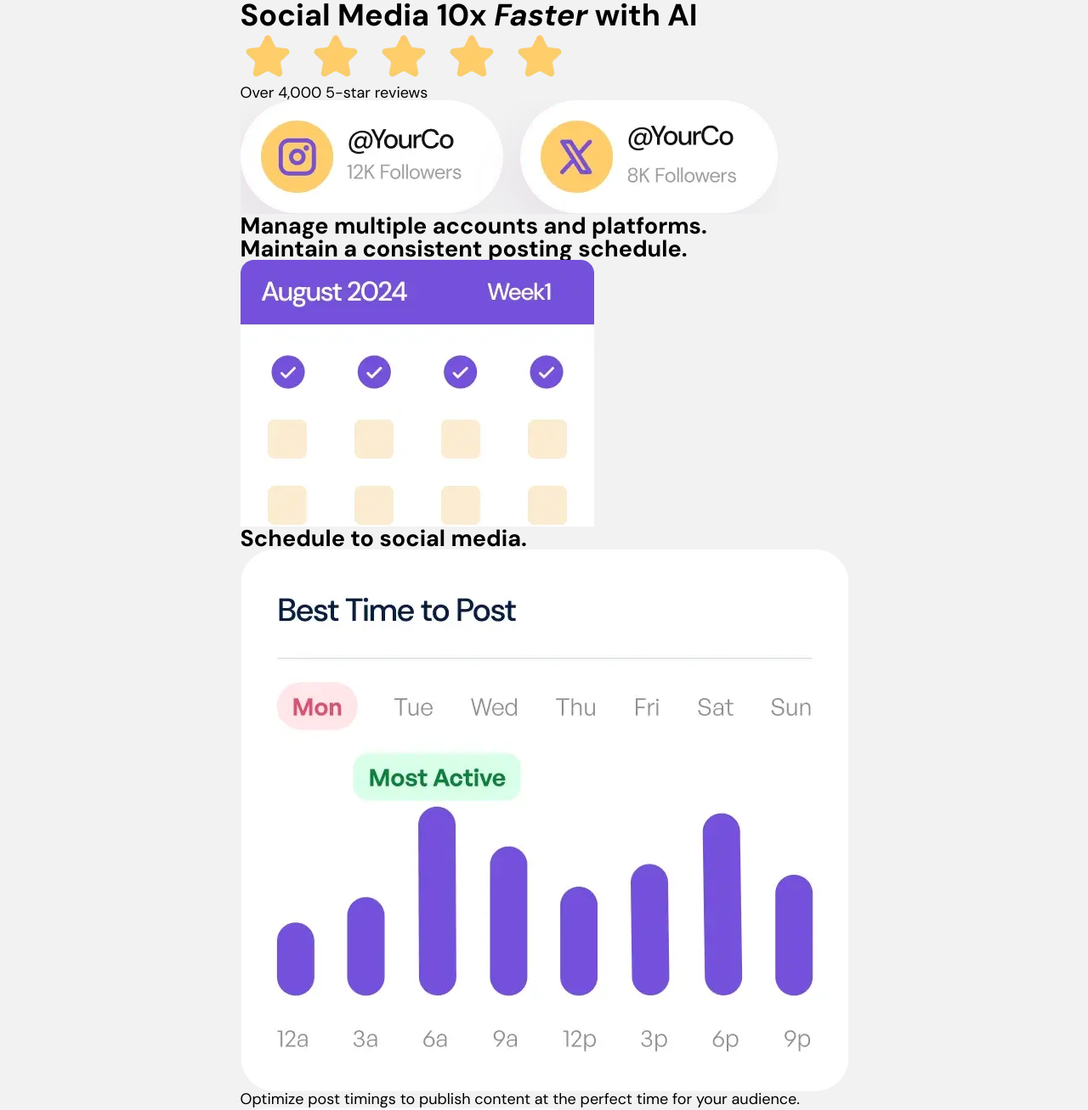
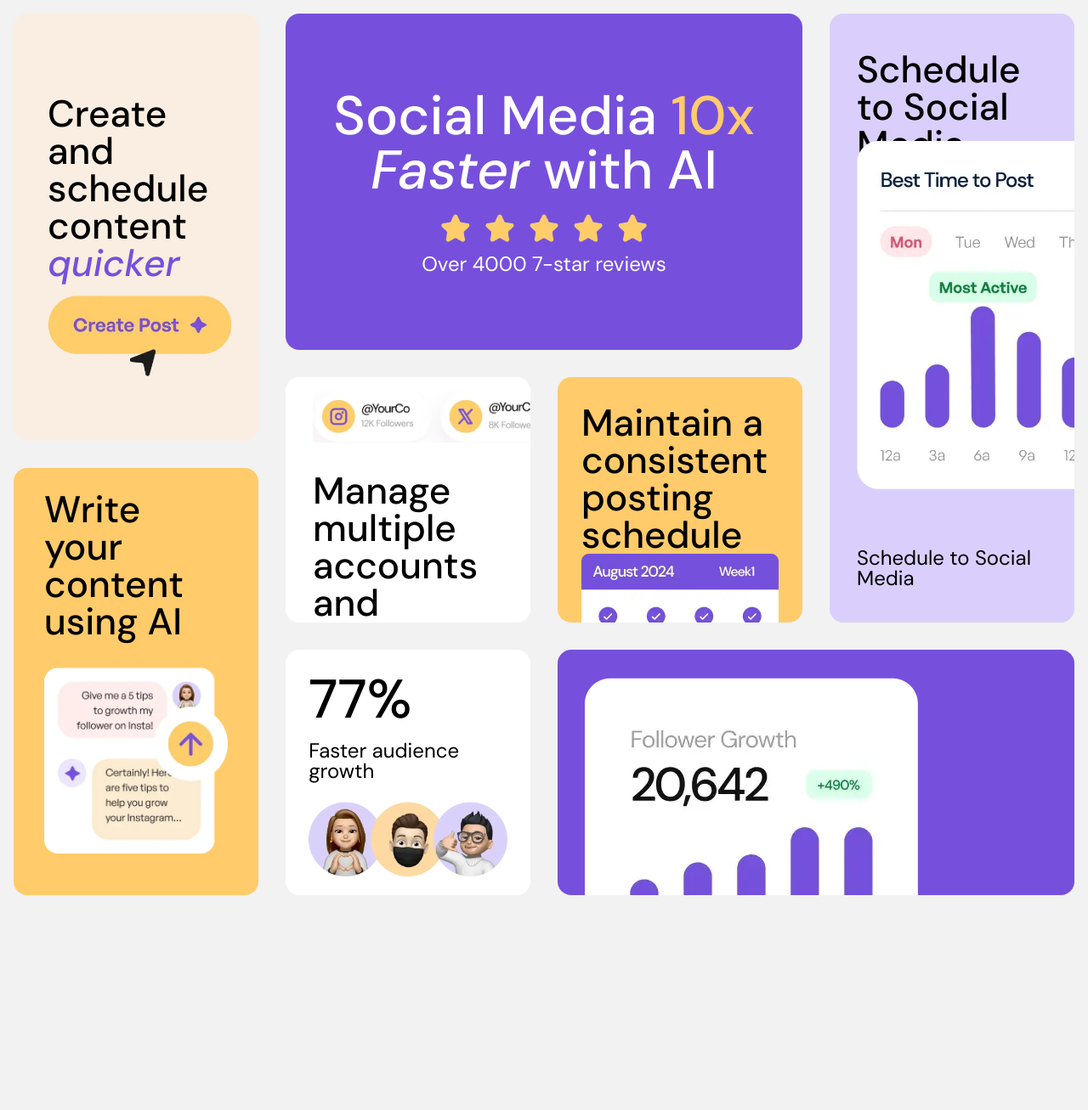
Before and after one commit to bigdave001/bento-grid, a plain HTML site: page index.html in a window 1280 px wide. Shown: the top 1307 px of the page at 85% size. After the commit the page ends 1070 px from the top, so only its background shows below. Drawn offline with Linux system fonts and the light colour scheme.

Commit message:
Update index.html

```diff
--- a/index.html
+++ b/index.html
@@ -8,51 +8,60 @@
 		<link rel="stylesheet" href="style.css" />
 
 
-
+		<link rel="preconnect" href="https://fonts.googleapis.com"/>
 		<link rel="preconnect" href="https://fonts.gstatic.com" crossorigin />
 		<link href="https://fonts.googleapis.com/css2?family=DM+Sans:ital,opsz,wght@0,9..40,100..1000;1,9..40,100..1000&display=swap" rel="stylesheet" />
 		<title>Frontend Mentor | Bento grid</title>
 
 
 
-
     </head>
 	<body>
-		<div class="container">
-			<div class="card title-card">
-				<h1>Social Media <span>10x</span> <em>Faster</em> with AI</h1>
-				<img src="illustration-five-stars.webp" alt="five stars" />
-				<p>Over 4,000 5-star reviews</p>
+	 <div class="bento-grid">
+
+			<div class="item">
+			<div class="lg-text">Create and schedule content <em>quicker</em></div>
+			<img src="illustration-create-post.webp" alt="Create and schedule content quicker" />
+
 			</div>
-			<div class="card platforms-card">
-				<img src="illustration-multiple-platforms.webp" alt="" />
-				<h2>Manage multiple accounts and platforms.</h2>
+
+
+		<div class="item">
+			<p class="xlg-text">Social Media <span class="emphasis">10x</span> <em>Faster</em> with AI</p>
+			<img src="illustration-five-stars.webp" alt="Five stars" />
+			<p class="sm-text">Over 4000 7-star reviews</p>
 		</div>
-			<div class="card posting-card">
-				<h2>Maintain a consistent posting schedule.</h2>
-				<img src="illustration-consistent-schedule.webp" alt="con" />
+
+		<div class="item">
+			<p class="lg-text">Schedule to Social Media</p>
+			<img src="illustration-schedule-posts.webp" alt="Schedule to Social Media" />
+			<p class="sm-text">Schedule to Social Media</p>
 		</div>
-			<div class="card schedule-card">
-				<h2>Schedule to social media.</h2>
-				<img src="illustration-schedule-posts.webp" alt="best time to post chart" />
-				<p>Optimize post timings to publish content at the perfect time for your audience.</p>
+
+		<div class="item">
+			<p class="lg-text">Write your content using AI</p>
+			<img src="illustration-ai-content.webp" alt="AI Content Creation" />
 		</div>
-			<div class="card grow-card">
-				<img src="illustration-grow-followers.webp" alt="growing follower chart" />
-				<h2>Grow followers with non-stop content.</h2>
+
+		<div class="item">
+			<img src="illustration-multiple-platforms.webp" alt="Multiple Platforms" />
+			<p class="med-text">Manage multiple accounts and platforms</p>
 		</div>
-			<div class="card growth-card">
-				<h1>>56%</h1>
-				<p>faster audience growth</p>
-				<img src="illustration-audience-growth.webp" alt="avatars" />
+
+		<div class="item">
+			<p class="med-text">Maintain a consistent posting schedule</p>
+			<img src="illustration-consistent-schedule.webp" alt="Maintain a consistent posting schedule" />
+
 		</div>
-			<div class="card quicker-card">
-				<h2>Create and schedule content <span>quicker.</span></h2>
-				<img src="illustration-create-post.webp" alt="create post button" />
+
+		<div class="item">
+			<p class="sm-text"><span class="xlg-text">77%</span> Faster audience growth</p>
+			<img src="illustration-audience-growth.webp" alt="Faster audience growth" />
 		</div>
-			<div class="card ai-card">
-				<h2>Write your content using AI.</h2>
-				<img src="illustration-ai-content.webp" alt="chat with ai" />
+
+		<div class="item">
+			<img src="illustration-grow-followers.webp" alt="Grow followers" />
+			<p class="lg-text">Grow followers with non-stop content.</p>
 		</div>
 	 </div>
 	</body>
```
Lines whose indentation alone changed are shown as unchanged.
